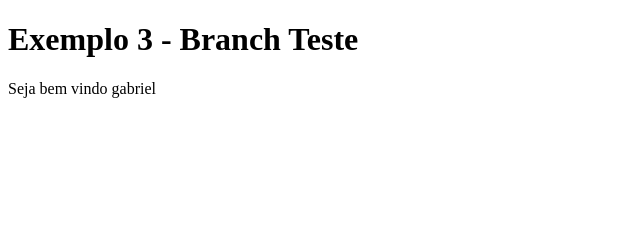
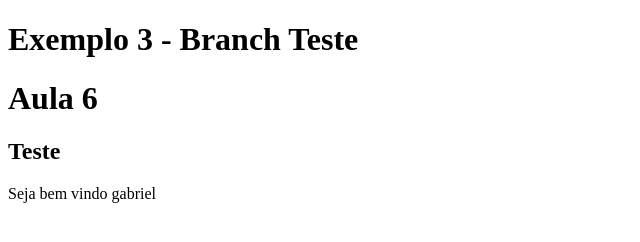
Before and after one commit to rouri404/branch, a plain HTML site: page index.html in a window 1280 px wide. Shown: the whole page, without its empty margins (0-640 px from the left). Drawn offline with Linux system fonts and the light colour scheme.

Commit message:
Adicionando h1 e h2

```diff
--- a/index.html
+++ b/index.html
@@ -7,6 +7,8 @@
 </head>
 <body>
     <h1>Exemplo 3 - Branch Teste</h1>
+    <h1>Aula 6</h1>
+    <h2>Teste</h2>
 </body>
 <script src="./script.js"></script>
 </html>
```
